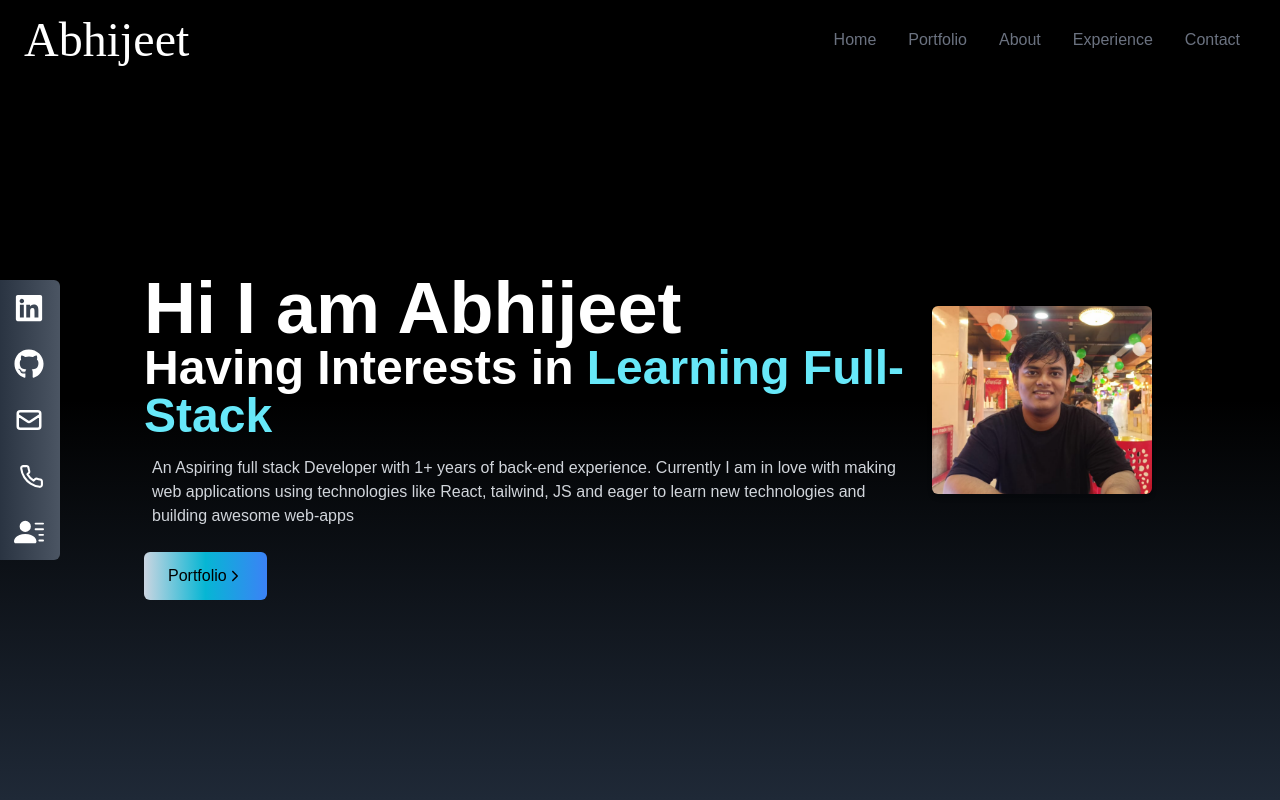
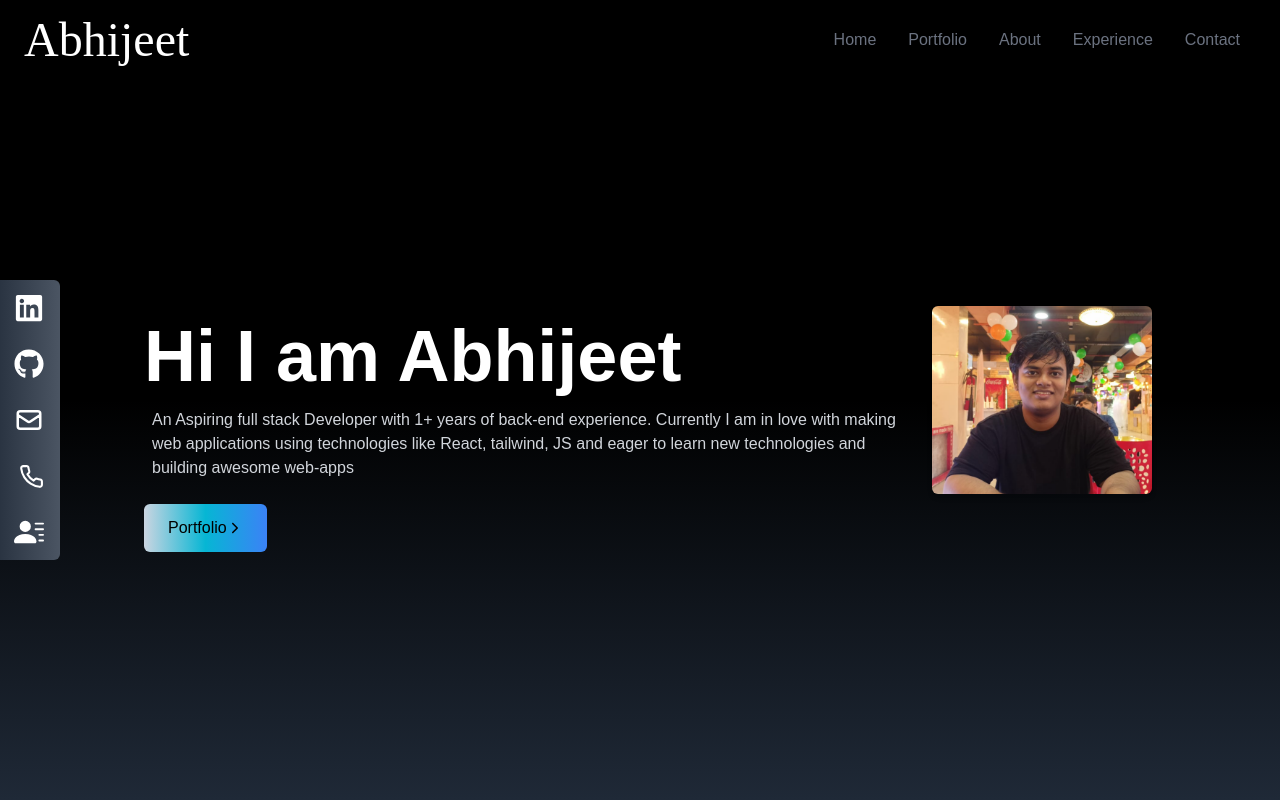
Before and after one commit to abramperr/react-portfolio, a React (Create React App) app: page / in a window 1280 px wide. Shown: the top 800 px of the page. Built offline with nearby package versions, Linux system fonts and the light colour scheme.

Commit message:
removed ueseffect

```diff
--- a/src/components/Home.jsx
+++ b/src/components/Home.jsx
@@ -2,44 +2,45 @@ import React from 'react';
 import {Link} from "react-scroll";
 import heroImage from '../assets/heroImage.png';
 import{IoIosArrowForward} from "react-icons/io";
-import { useState, useEffect } from 'react';
+// import { useState, useEffect } from 'react';
 
 const Home = () => {
 
-    const [text,setText]=useState('');
-    const period =2000;
-    const [delta, setDelta] =useState(300 - Math.random()*100);
-    const toRotate=["Learning Full-Stack", "Front-End Developement", "Linux", "Database Management","React" ];
-    const [loopNum, setLoopNum] = useState(0);
-        const [isDeleting, setIsDeleting] = useState(false);
-    useEffect(()=>{
+    // const [text,setText]=useState('');
+    // const period =2000;
+    // const [delta, setDelta] =useState(300 - Math.random()*100);
+    // const toRotate=["Learning Full-Stack", "Front-End Developement", "Linux", "Database Management","React" ];
+    // const [loopNum, setLoopNum] = useState(0);
+    // const [isDeleting, setIsDeleting] = useState(false);
 
-        const tick = () => {
-            let i = loopNum % toRotate.length;
-            let fullText= toRotate[i]
-            let updatedText = isDeleting ? fullText.substring(0, text.length -1) : fullText.substring(0,text.length +1)
-            // setting up condition to delete or append the text const
-            setText(updatedText);
+    // useEffect(()=>{
 
-            if (isDeleting){
-                setDelta(prevDelta => prevDelta/2)
-            }
+    //     const tick = () => {
+    //         let i = loopNum % toRotate.length;
+    //         let fullText= toRotate[i]
+    //         let updatedText = isDeleting ? fullText.substring(0, text.length -1) : fullText.substring(0,text.length +1)
+    //         // setting up condition to delete or append the text const
+    //         setText(updatedText);
 
-            if (!isDeleting && updatedText === fullText){
-                setIsDeleting(true);
-                setDelta(period);
-            }else if (isDeleting && updatedText === ''){
-                setIsDeleting(false);
-                setLoopNum(loopNum +1);
-                setDelta(300);
-            }
-        }
+    //         if (isDeleting){
+    //             setDelta(prevDelta => prevDelta/2)
+    //         }
 
-        const ticker = setInterval(()=>{
-            tick();
-        },delta)
-        return()=>{clearInterval(ticker)};
-    },[text])
+    //         if (!isDeleting && updatedText === fullText){
+    //             setIsDeleting(true);
+    //             setDelta(period);
+    //         }else if (isDeleting && updatedText === ''){
+    //             setIsDeleting(false);
+    //             setLoopNum(loopNum +1);
+    //             setDelta(300);
+    //         }
+    //     }
+
+    //     const ticker = setInterval(()=>{
+    //         tick();
+    //     },delta)
+    //     return()=>{clearInterval(ticker)};
+    // },[text])
 
 
   return (
@@ -48,7 +49,7 @@ const Home = () => {
         <div className=' text-white max-w-screen-lg mx-auto p-10 flex flex-col items-center justify-center h-full px-4 md:flex-row '>
             <div className=' mt-1 md:mt-20 flex flex-col justify-center h-full'>
                 <h2 className='text-4xl sm:text-7xl font-bold'> Hi I am Abhijeet</h2>
-                <h2 className='text-3xl sm:text-5xl font-bold'> Having Interests in <span className='text-cyan-300'>{text}</span> </h2>
+                {/* <h2 className='text-3xl sm:text-5xl font-bold'> Having Interests in <span className='text-cyan-300'>{text}</span> </h2> */}
                 <p className='text-gray-300 py-4 px-2 '>
                     An Aspiring full stack Developer with 1+ years of back-end experience.
 
```
